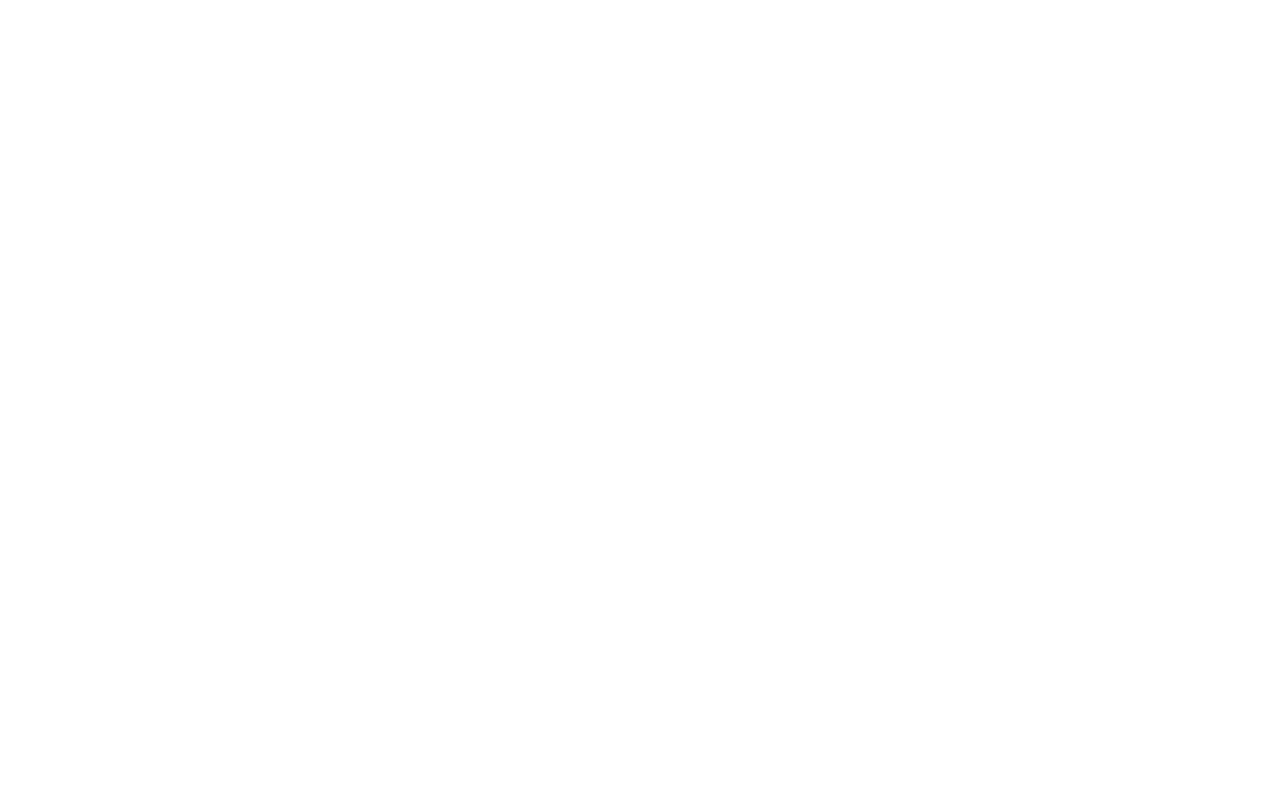
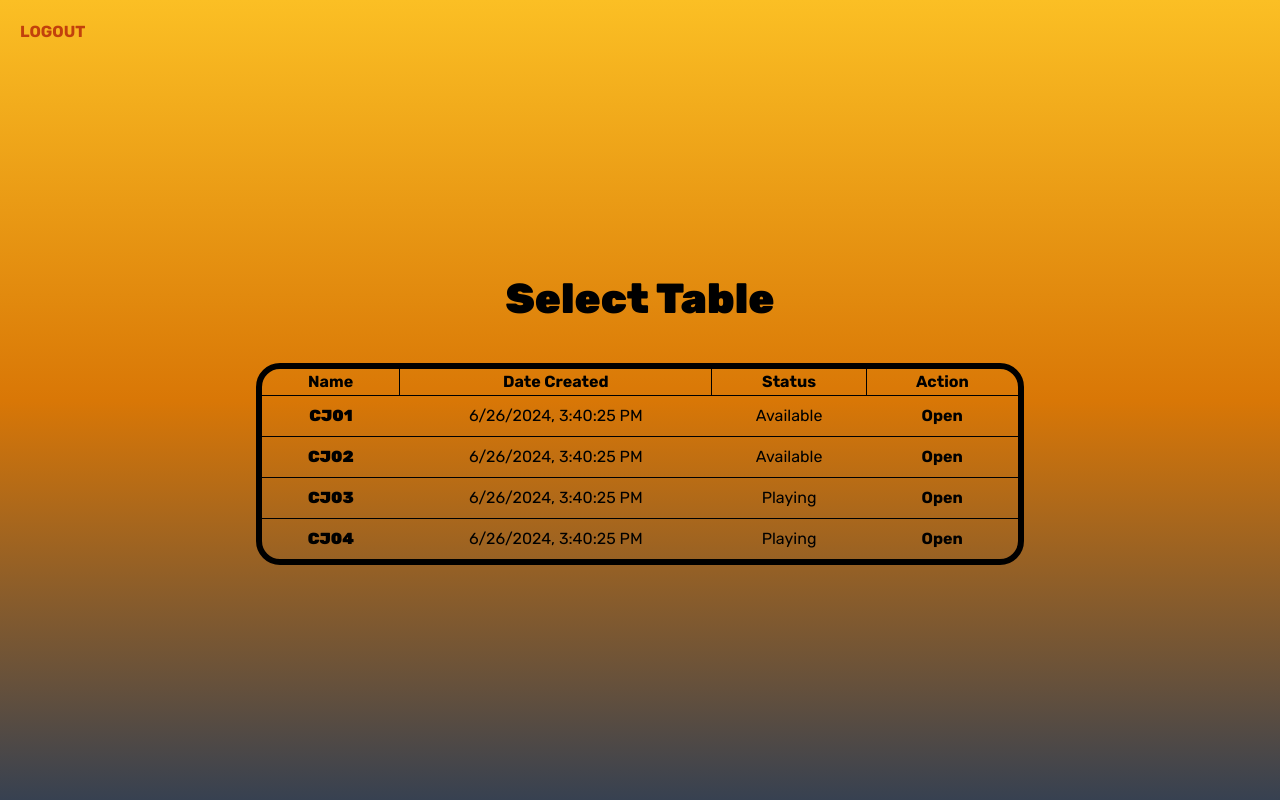
Before and after one commit to reyuer10/react-dui, a React app in the folder react-dui-main/: page /color-game/select-table in a window 1280 px wide. Before the commit this address had no page. Built offline with nearby package versions, Linux system fonts and the light colour scheme; the HTML template or start-up script is replaced by a standard one.

Commit message:
Create select table page.

```diff
--- a/react-dui-main/src/App.jsx
+++ b/react-dui-main/src/App.jsx
@@ -4,6 +4,7 @@
 import HomePage from "./components/HomePage";
 import SelectView from "./pages/view/SelectView";
 import DealerPage from "./pages/dealerUI/DealerPage";
+import TableList from "./pages/tables/TableList";
 
 function App() {
   return (
@@ -11,14 +12,9 @@
       <Routes>
         <Route path="/" element={<LoginPage />} />
         <Route path="color-game/select-view" element={<SelectView />} />
-        <Route
-          path="color-game/mode/trend-display"
-          element={<HomePage />}
-        />
-        <Route
-          path="color-game/mode/dealer-side"
-          element={<DealerPage />}
-        />
+        <Route path="color-game/select-table" element={<TableList />} />
+        <Route path="color-game/mode/trend-display" element={<HomePage />} />
+        <Route path="color-game/mode/dealer-side" element={<DealerPage />} />
       </Routes>
     </>
   );
--- a/react-dui-main/src/components/LoginPage.jsx
+++ b/react-dui-main/src/components/LoginPage.jsx
@@ -9,7 +9,7 @@
   const [tableInput, setTableInput] = useState("");
 
   const handleLogin = () => {
-    navigate("/color-game/select-view");
+    navigate("/color-game/select-table");
   };
 
   useEffect(() => {
@@ -17,7 +17,6 @@
       inputRef.current.focus();
     }
   }, []);
-
 
   return (
     <div className="min-h-screen font-rubik flex flex-col items-center justify-center bg-gradient-to-t from-gray-700 via-amber-600 to-amber-400">
--- /dev/null
+++ b/react-dui-main/src/pages/tables/TableList.jsx
@@ -0,0 +1,80 @@
+import React, { useState } from "react";
+import { useNavigate } from "react-router-dom";
+
+function TableList() {
+  const navigate = useNavigate();
+
+  const [dataTables, setDataTables] = useState([
+    {
+      id: 1,
+      name: "CJ01",
+      dateCreated: new Date().toLocaleString(),
+      status: "Available",
+    },
+    {
+      id: 2,
+      name: "CJ02",
+      dateCreated: new Date().toLocaleString(),
+      status: "Available",
+    },
+    {
+      id: 3,
+      name: "CJ03",
+      dateCreated: new Date().toLocaleString(),
+      status: "Playing",
+    },
+    {
+      id: 4,
+      name: "CJ04",
+      dateCreated: new Date().toLocaleString(),
+      status: "Playing",
+    },
+  ]);
+
+  const handleLogout = () => {
+    navigate("/");
+  };
+
+  return (
+    <div className="min-h-screen font-rubik flex flex-col items-center justify-center bg-gradient-to-t from-gray-700 via-amber-600 to-amber-400">
+      <div className="absolute left-0 top-0 p-5">
+        <button onClick={handleLogout} className="font-bold text-orange-700">
+          LOGOUT
+        </button>
+      </div>
+      <div>
+        <p className="text-[42px] font-black m-8">Select Table</p>
+      </div>
+      <div className="border-[6px] border-black rounded-3xl w-[60%]">
+        <table className="w-full ">
+          <thead>
+            <tr>
+              <th className="px-4 border-b border-black ">Name</th>
+              <th className="px-4 border-b border-l border-black">
+                Date Created
+              </th>
+              <th className="px-4 border-b border-l border-black">Status</th>
+              <th className="px-4 border-b border-l border-black">Action</th>
+            </tr>
+          </thead>
+          <tbody className="m-6">
+            {dataTables.map((d) => {
+              return (
+                <tr key={d.id} className=" border-t border-black">
+                  <td className="text-center py-2 font-black">{d.name}</td>
+                  <td className="text-center">{d.dateCreated}</td>
+                  <td className="text-center">{d.status}</td>
+                  <td className="text-center">
+                    <button className="font-bold">Open</button>
+                  </td>
+                </tr>
+              );
+            })}
+          </tbody>
+        </table>
+      </div>
+    </div>
+  );
+}
+
+export default TableList;
```
Also changed, not shown: react-dui-main/src/components/SettingsSections.jsx (+6 -3 lines).
